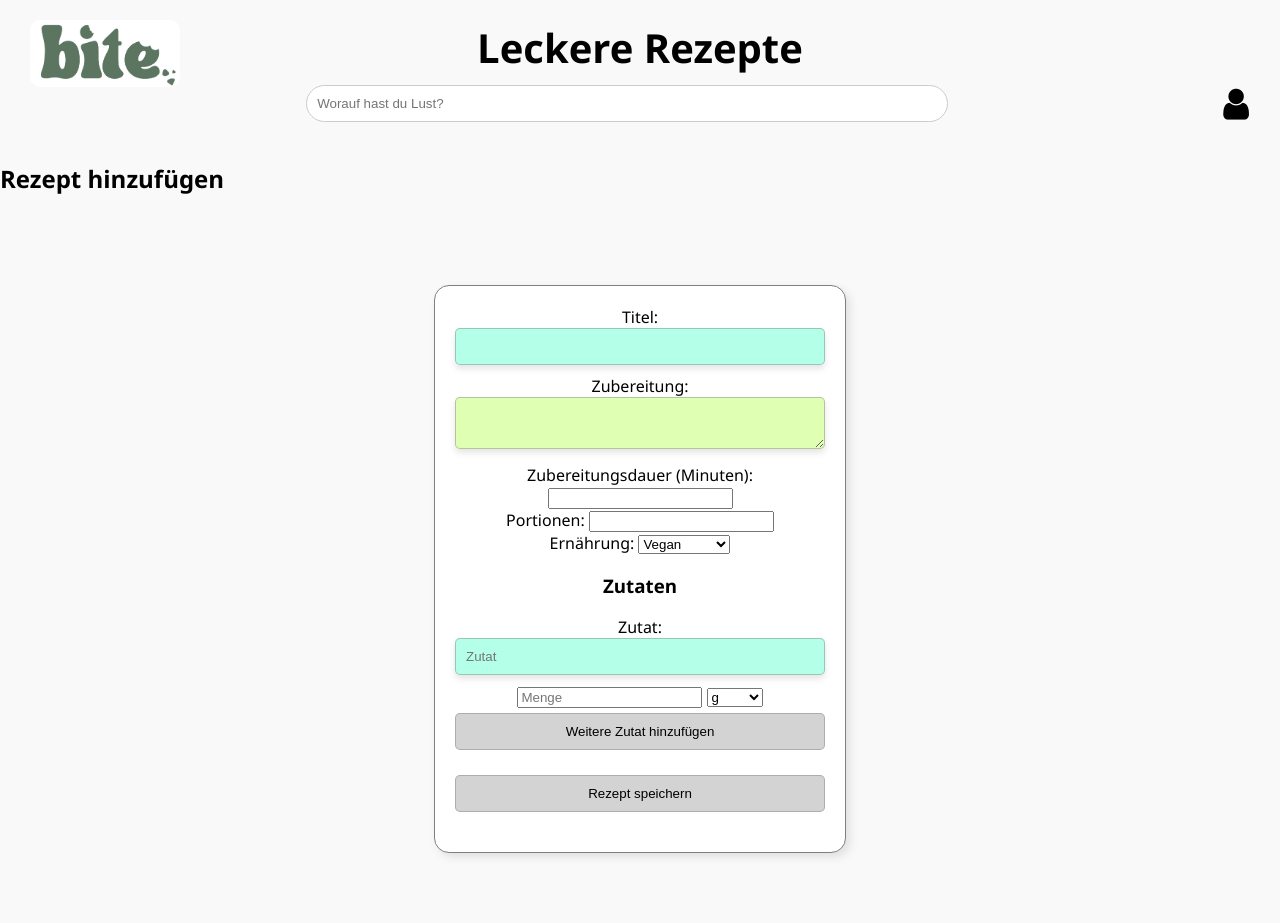
After one commit to melissadurgun/PHP-Projekt-Rezept, a PHP site: the page made by pages/test-RezeptHinzufügen.php in a window 1280 px wide. The commit adds this page. Run offline with PHP 8.4, Linux system fonts and the light colour scheme.

Commit message:
DB Rezepteintrag Ansatz

```diff
--- a/assets/styles/styles.css
+++ b/assets/styles/styles.css
@@ -129,3 +129,102 @@ nav {
 .filter li:hover ul {
   display: block;
 }
+
+
+.form-container {
+  display: flex;
+  flex-direction: column;
+  justify-content: center;
+  align-items: center;
+}
+
+form {
+  border: 1px solid black;
+  border-radius: 15px;
+  width: 370px;
+  padding: 20px;
+  font-family: "Segoe UI", Tahoma, Geneva, Verdana, sans-serif;
+  border-color: grey;
+  margin: 20px;
+  box-shadow: 4px 4px 10px rgba(0, 0, 0, 0.1);
+  background-color: white; /* Hintergrundfarbe des Formulars */
+}
+
+input[type="text"]:not(.search-bar),
+textarea,
+input[type="submit"] {
+  width: 100%;
+  padding: 10px;
+  margin-bottom: 10px;
+  border-radius: 5px;
+  border: 1px solid rgba(128, 128, 128, 0.461);
+  box-shadow: 0 4px 6px rgba(0, 0, 0, 0.1);
+  box-sizing: border-box;
+  transition: background-color 0.3s ease, border-color 0.3s ease;
+}
+
+input[type="text"].search-bar {
+  background-color: #ffffff;
+}
+
+input[type="text"]:not(.search-bar) {
+  background-color: #00ffb34c;
+}
+
+textarea {
+  background-color: #95ff004c;
+}
+
+input[type="submit"] {
+  background-color: #ff88004c;
+  border: 1px solid rgba(128, 128, 128, 0.461);
+  cursor: pointer;
+  margin-top: 5px;
+}
+
+input[type="submit"]:hover {
+  background-color: #ff55004c;
+}
+
+.zeitaufwand-options,
+.schwierigkeitsgrad-options,
+.kategorie-options {
+  display: flex;
+  justify-content: space-between;
+  margin-top: 5px;
+}
+
+.zeitaufwand-options label,
+.schwierigkeitsgrad-options label,
+.kategorie-options label {
+  display: flex;
+  flex-direction: column;
+  align-items: center;
+  margin-bottom: 5px;
+}
+
+button {
+  background-color: lightgray;
+  border: 1px solid rgba(128, 128, 128, 0.461);
+  border-radius: 5px;
+  cursor: pointer;
+  padding: 10px;
+  margin-top: 5px;
+  margin-bottom: 20px;
+  width: 100%;
+  box-sizing: border-box;
+  text-align: center;
+}
+
+button:hover {
+  background-color: gray;
+}
+
+.anlegen {
+  display: flex;
+  flex-direction: column;
+  align-items: center;
+  width: 370px;
+  text-align: center;
+  margin: 50px;
+}
--- a/includes/header.php
+++ b/includes/header.php
@@ -22,6 +22,7 @@
 
                 <li onclick="location.href = '' ">Profil</li>
                 <li onclick="location.href='../pages/RezepteAnlegen.php'">Rezepte anlegen</li>
+                <li onclick="location.href='../pages/test-RezeptHinzufügen.php'">TEST Rezepte anlegen</li>
                 <li onclick="location.href='../pages/RezepteBearbeiten.php'">Rezepte bearbeiten</li>
                 <li onclick="location.href='../pages/RezepteLöschen.php'">Rezepte löschen</li>
                 <li onclick="location.href='../pages/RezepteAnzeigen.php'">Rezepte anzeigen</li>
--- /dev/null
+++ b/pages/test-RezeptHinzufügen.php
@@ -0,0 +1,89 @@
+<!DOCTYPE html>
+<html lang="de">
+<head>
+    <meta charset="UTF-8">
+    <meta name="viewport" content="width=device-width, initial-scale=1.0">
+    <link rel="stylesheet" href="https://cdnjs.cloudflare.com/ajax/libs/font-awesome/4.7.0/css/font-awesome.min.css">
+    <link rel="stylesheet" href="../assets/styles.css">
+    <title>Rezept hinzufügen</title>
+</head>
+<!-- Header ausgelagert -->
+
+<?php
+include '../includes/header.php';
+?>
+
+<body>
+<h2>Rezept hinzufügen</h2>
+<div class="form-container">
+    <div class="anlegen">
+        <form action="..\handlers\RezepteintragHandler.php" method="POST">
+            <label for="titel">Titel:</label>
+            <input type="text" id="titel" name="titel" required><br>
+
+            <label for="zubereitung">Zubereitung:</label>
+            <textarea id="zubereitung" name="zubereitung" required></textarea><br>
+
+            <label for="zubereitungsdauer">Zubereitungsdauer (Minuten):</label>
+            <input type="number" id="zubereitungsdauer" name="zubereitungsdauer" required><br>
+
+            <label for="portionen">Portionen:</label>
+            <input type="number" id="portionen" name="portionen" required><br>
+
+            <label for="ernaehrung">Ernährung:</label>
+            <select id="ernaehrung" name="ernaehrung">
+                <option value="Vegan">Vegan</option>
+                <option value="Vegetarisch">Vegetarisch</option>
+                <option value="Normal">Normal</option>
+                <option value="Fleisch">Fleisch</option>
+                <option value="Fisch">Fisch</option>
+            </select><br>
+
+            <!-- Ingredients section -->
+            <h3>Zutaten</h3>
+            <div id="ingredients">
+                <label for="zutat1">Zutat:</label>
+                <input type="text" name="zutaten[0][name]" placeholder="Zutat" required>
+                <input type="number" name="zutaten[0][menge]" placeholder="Menge" step="0.1" required>
+                <select name="zutaten[0][einheit]">
+                    <option value="g">g</option>
+                    <option value="ml">ml</option>
+                    <option value="Stück">Stück</option>
+                    <option value="TL">TL</option>
+                    <option value="EL">EL</option>
+                    <option value="L">L</option>
+                    <option value="kg">kg</option>
+                </select><br>
+            </div>
+            <button type="button" onclick="addIngredient()">Weitere Zutat hinzufügen</button><br>
+
+            <button type="submit">Rezept speichern</button>
+        </form>
+    </div>
+</div>
+
+<script>
+function addIngredient() {
+    const ingredientsDiv = document.getElementById('ingredients');
+    const index = ingredientsDiv.childElementCount / 3;  // Calculate the next index
+
+    // Create new ingredient fields
+    const nameField = `<label for="zutat${index}">Zutat:</label>
+                       <input type="text" name="zutaten[${index}][name]" placeholder="Zutat" required>
+                       <input type="number" name="zutaten[${index}][menge]" placeholder="Menge" step="0.1" required>
+                       <select name="zutaten[${index}][einheit]">
+                           <option value="g">g</option>
+                           <option value="ml">ml</option>
+                           <option value="Stück">Stück</option>
+                           <option value="TL">TL</option>
+                           <option value="EL">EL</option>
+                           <option value="L">L</option>
+                           <option value="kg">kg</option>
+                       </select><br>`;
+
+    ingredientsDiv.insertAdjacentHTML('beforeend', nameField);
+}
+</script>
+
+</body>
+</html>
```
Also changed, not shown: config/db.php (+17 -11 lines), handlers/RezepteintragHandler.php (added, +49 -0 lines), pages/RezepteAnlegen.php (+4 -18 lines), public/index.php (+8 -2 lines), config/DB Dump/DB_Dumb.sql (renamed from config/DB_Dumb.sql).
